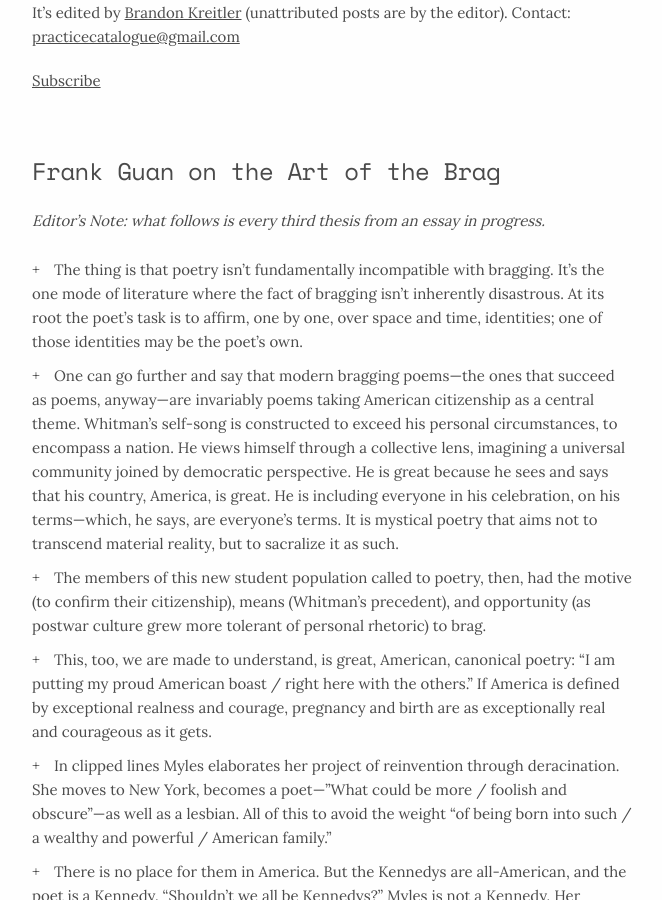
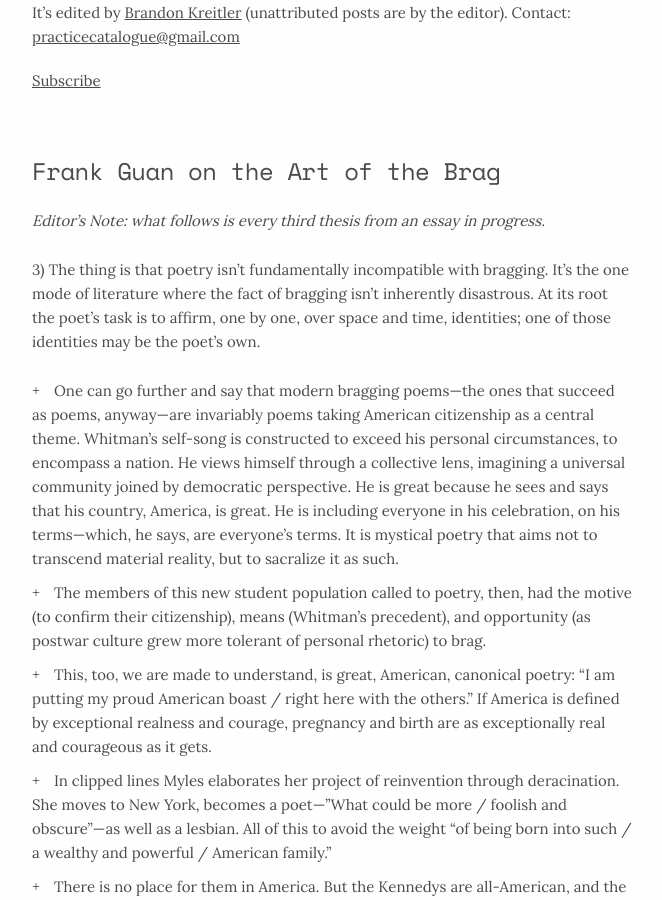
Before and after one commit to brandonkreitler/brandonkreitler.github.io, a Jekyll site: the page built from _posts/2018-10-22-Guan-Bragging.md, in a window 1280 px wide and 900 px high, scrolled down 408 px. Shown: the whole window, without its empty margins (308-970 px from the left). Built offline with Jekyll 4.4.1, drawn with Linux system fonts in a browser that asks for light colours.

Commit message:
Update 2018-10-22-Guan-Bragging.md

```diff
--- a/_posts/2018-10-22-Guan-Bragging.md
+++ b/_posts/2018-10-22-Guan-Bragging.md
@@ -5,7 +5,7 @@ date: 2018-10-22
 ---
 _Editor’s Note: what follows is every third thesis from an essay in progress._
 
-3. The thing is that poetry isn't fundamentally incompatible with bragging. It's the one mode of literature where the fact of bragging isn't inherently disastrous. At its root the poet's task is to affirm, one by one, over space and time, identities; one of those identities may be the poet's own.
+3) The thing is that poetry isn't fundamentally incompatible with bragging. It's the one mode of literature where the fact of bragging isn't inherently disastrous. At its root the poet's task is to affirm, one by one, over space and time, identities; one of those identities may be the poet's own.
 
 6. One can go further and say that modern bragging poems—the ones that succeed as poems, anyway—are invariably poems taking American citizenship as a central theme. Whitman's self-song is constructed to exceed his personal circumstances, to encompass a nation. He views himself through a collective lens, imagining a universal community joined by democratic perspective. He is great because he sees and says that his country, America, is great. He is including everyone in his celebration, on his terms—which, he says, are everyone's terms. It is mystical poetry that aims not to transcend material reality, but to sacralize it as such.
 
```
